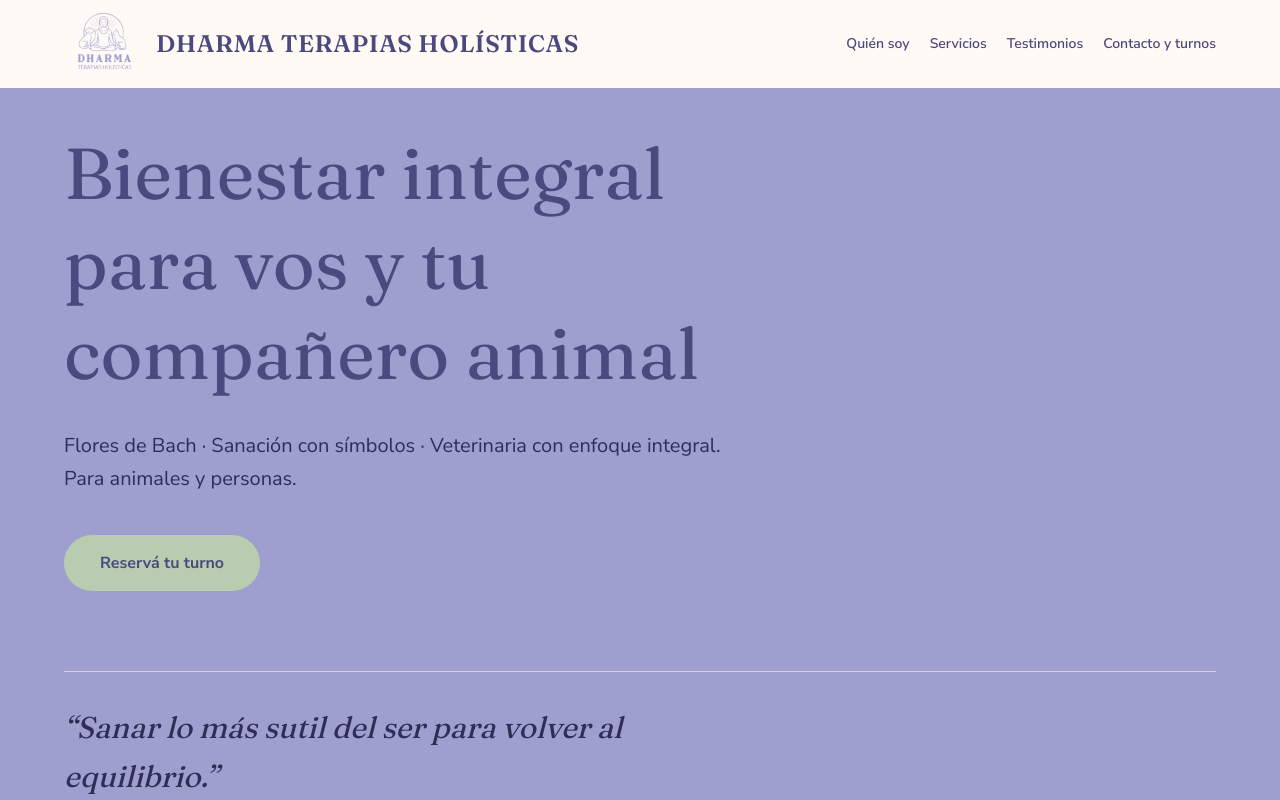
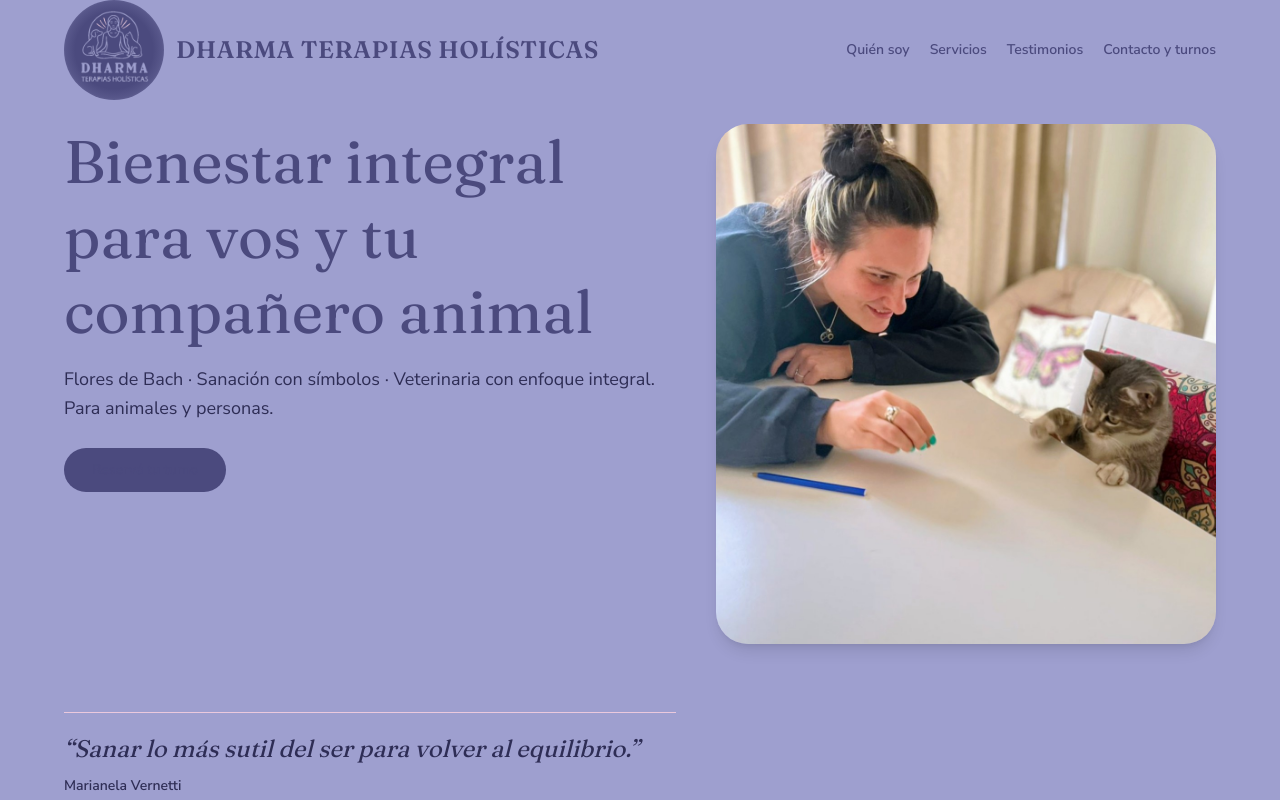
Before and after one commit to Sergio-perez77/dharma-web, a Next.js app: page / in a window 1280 px wide. Shown: the top 800 px of the page. Built offline with nearby package versions, Linux system fonts and the light colour scheme.

Commit message:
agrego foto al hero

```diff
--- a/app/page.tsx
+++ b/app/page.tsx
@@ -6,10 +6,17 @@ const WHATSAPP_URL = "https://wa.me/5491156902502";
 export default function Home() {
   return (
     <main>
-      <header className="flex flex-col items-center gap-1 px-5 py-1 sm:px-6 md:flex-row md:justify-between md:gap-3 md:px-16">
+      <header className="flex flex-col items-center gap-0 bg-[#9E9FCF] px-5 py-0 sm:px-6 md:flex-row md:justify-between md:gap-2 md:px-16">
         <a
           href="#inicio"
           className="flex items-center gap-3"
+        >
+          <div
+            className="flex h-25 w-25 shrink-0 items-center justify-center rounded-full p-0"
+            style={{
+              background:
+                "radial-gradient(circle, rgba(75,74,126,1) 0%, rgba(75,74,126,1) 55%, rgba(75,74,126,0.85) 68%, rgba(75,74,126,0.35) 85%, rgba(158,159,207,0) 100%)",
+            }}
           >
             <Image
               src="/images/dharma-completo.png"
@@ -17,8 +24,9 @@ export default function Home() {
               width={110}
               height={110}
               priority
-            className="h-20 w-20 shrink-0 object-contain sm:h-22 sm:w-22 md:h-20 md:w-20"
+              className="h-28 w-28 object-contain"
             />
+          </div>
 
           <span className="font-serif text-lg font-semibold leading-tight tracking-wide text-[#4B4A7E] sm:text-xl md:text-2xl">
             DHARMA TERAPIAS HOLÍSTICAS
@@ -35,15 +43,14 @@ export default function Home() {
 
       <section
         id="inicio"
-        className="flex min-h-[calc(100svh-80px)] items-center bg-[#9E9FCF] px-5 py-8 sm:px-6 sm:py-10 md:min-h-[calc(100svh-90px)] md:px-16 md:py-10">
-        <div className="mx-auto w-full max-w-6xl">
+        className="flex min-h-[calc(100svh-128px)] items-center bg-[#9E9FCF] px-5 py-5 sm:px-6 sm:py-6 md:min-h-[calc(100svh-128px)] md:px-16 md:py-6">
+        <div className="mx-auto grid w-full max-w-7xl grid-cols-1 items-start gap-6 md:grid-cols-[1.1fr_0.9fr] md:gap-10">
             <div className="max-w-3xl">
-
-            <h1 className="mb-6 font-serif text-4xl leading-tight text-[#2E2D55] sm:text-5xl md:mb-8 md:text-7xl">
+              <h1 className="mb-4 font-serif text-3xl leading-tight text-[#2E2D55] sm:text-4xl md:text-5xl lg:text-6xl">
                 Bienestar integral para vos y tu compañero animal
               </h1>
 
-            <p className="mb-8 max-w-2xl font-sans text-base leading-relaxed text-[#2E2D55] sm:text-lg md:mb-10 md:text-xl">
+              <p className="mb-6 max-w-2xl font-sans text-sm leading-relaxed text-[#2E2D55] sm:text-base md:text-lg">
                 Flores de Bach · Sanación con símbolos · Veterinaria con enfoque
                 integral. Para animales y personas.
               </p>
@@ -52,21 +59,34 @@ export default function Home() {
                 href={WHATSAPP_URL}
                 target="_blank"
                 rel="noopener noreferrer"
-              className="inline-flex items-center rounded-full bg-[#B8CDB0] px-9 py-4 font-sans font-bold text-[#2E2D55] transition-colors hover:bg-[#FFFAF5]"
+                className="inline-block rounded-full bg-[#4B4A7E] px-7 py-3 font-sans text-sm font-semibold text-white transition hover:bg-[#2E2D55]"
               >
                 Reservá tu turno
               </a>
+
+
             </div>
 
-          <div className="mt-14 border-t border-[#EBC9DD] pt-6 md:mt-20 md:pt-8">
-            <p className="max-w-2xl font-serif text-xl italic leading-relaxed text-[#2E2D55] sm:text-2xl md:text-3xl">
+            <div className="mx-auto w-full max-w-[420px] md:max-w-none">
+              <Image
+                src="/images/imagen-marianela-y-gato.jpeg"
+                alt="Marianela junto a su gato"
+                width={900}
+                height={1100}
+                priority
+                className="h-auto max-h-[55svh] w-full rounded-[2rem] object-cover object-center shadow-lg md:max-h-[65svh]"
+              />
+            </div>
+
+            <div className="mt-7 border-t border-[#EBC9DD] pt-4">
+                <p className="max-w-2xl font-serif text-lg italic leading-relaxed text-[#2E2D55] sm:text-xl md:text-2xl">
                   “Sanar lo más sutil del ser para volver al equilibrio.”
                 </p>
-
-            <p className="mt-3 font-sans text-sm font-semibold text-[#2E2D55]">
+                <p className="mt-2 font-sans text-sm font-semibold text-[#2E2D55]">
                   Marianela Vernetti
                 </p>
               </div>
+
           </div>
       </section>
 
```
Lines whose indentation alone changed are shown as unchanged.
